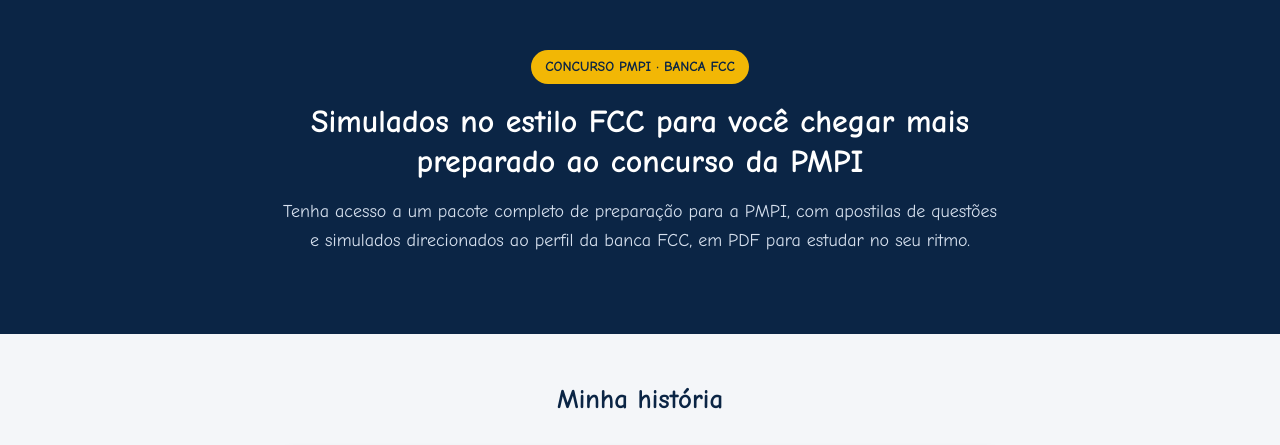
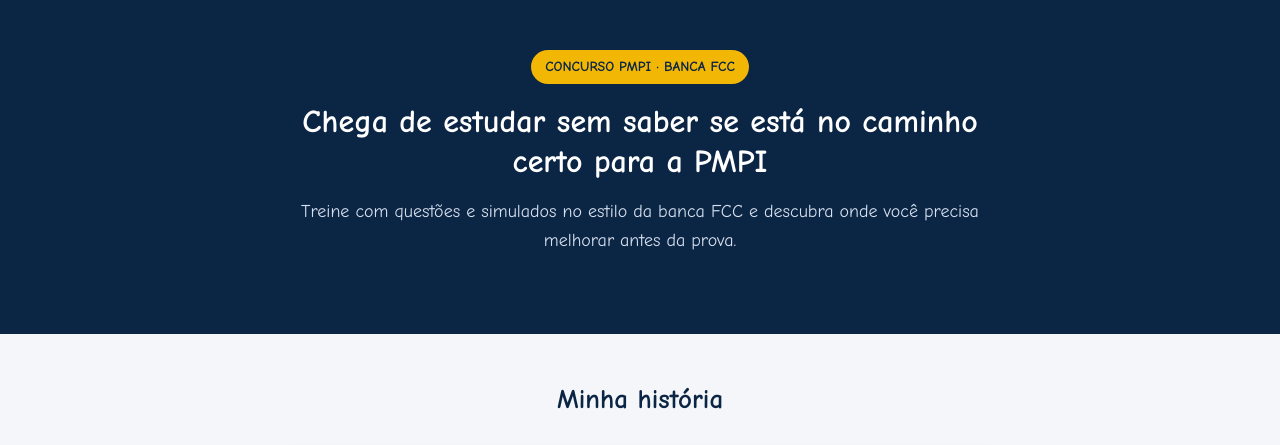
Before and after one commit to alissondasoares200-wq/simulados, a plain HTML site: page index.html in a window 1280 px wide. Shown: the top 445 px of the page. Drawn offline with Linux system fonts and the light colour scheme.

Commit message:
Add files via upload

```diff
--- a/index.html
+++ b/index.html
@@ -71,8 +71,8 @@
 <header>
   <div class="container">
     <span class="tag">CONCURSO PMPI · BANCA FCC</span>
-    <h1>Simulados no estilo FCC para você chegar mais preparado ao concurso da PMPI</h1>
-    <p>Tenha acesso a um pacote completo de preparação para a PMPI, com apostilas de questões e simulados direcionados ao perfil da banca FCC, em PDF para estudar no seu ritmo.</p>
+    <h1>Chega de estudar sem saber se está no caminho certo para a PMPI</h1>
+    <p>Treine com questões e simulados no estilo da banca FCC e descubra onde você precisa melhorar antes da prova.</p>
   </div>
 </header>
 
@@ -255,6 +255,7 @@
 <section class="alt">
   <div class="container" style="text-align:center;">
     <h2>Não deixe para treinar só na véspera</h2>
+    <a class="btn" href="https://drive.google.com/drive/folders/1lKeXPcTPQd7jz2cwjklRKHbpEUqxH627" target="_blank" rel="noopener">SIMULADO GRÁTIS</a>
   </div>
 </section>
 
```
